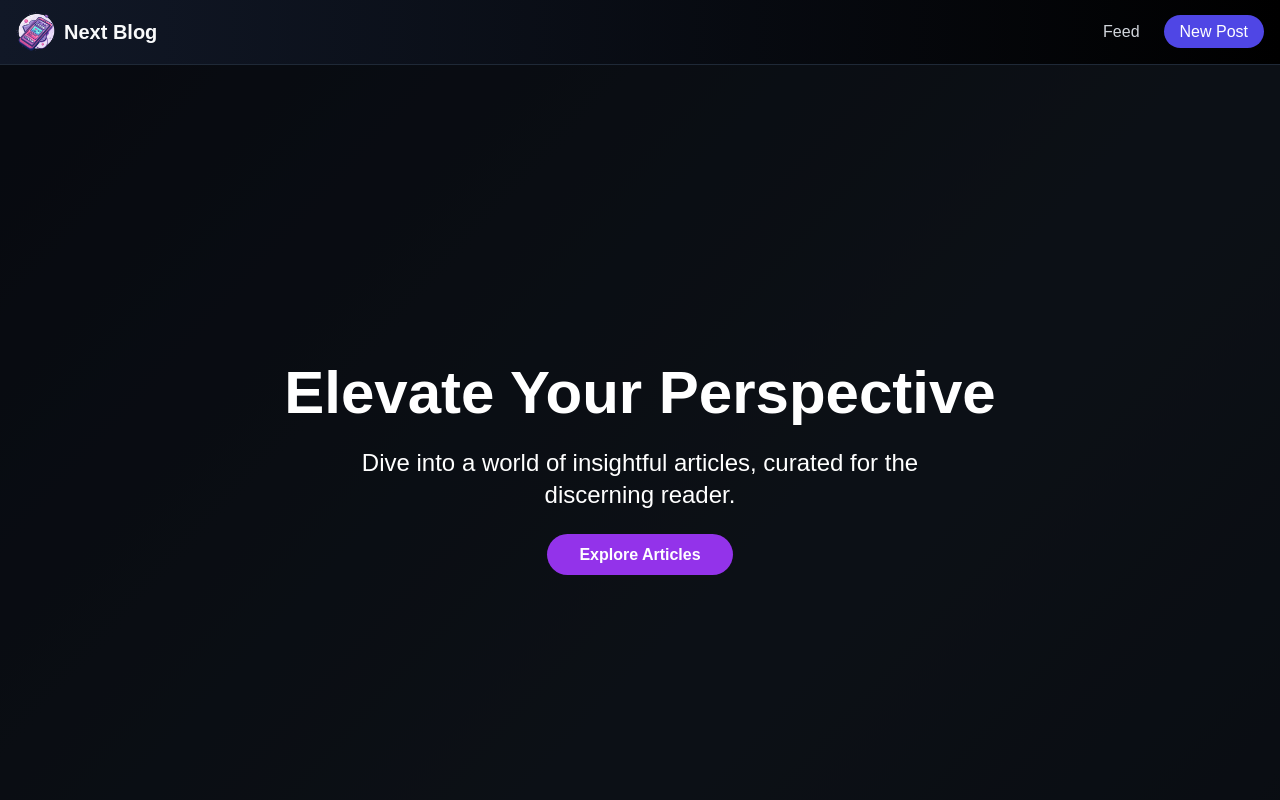
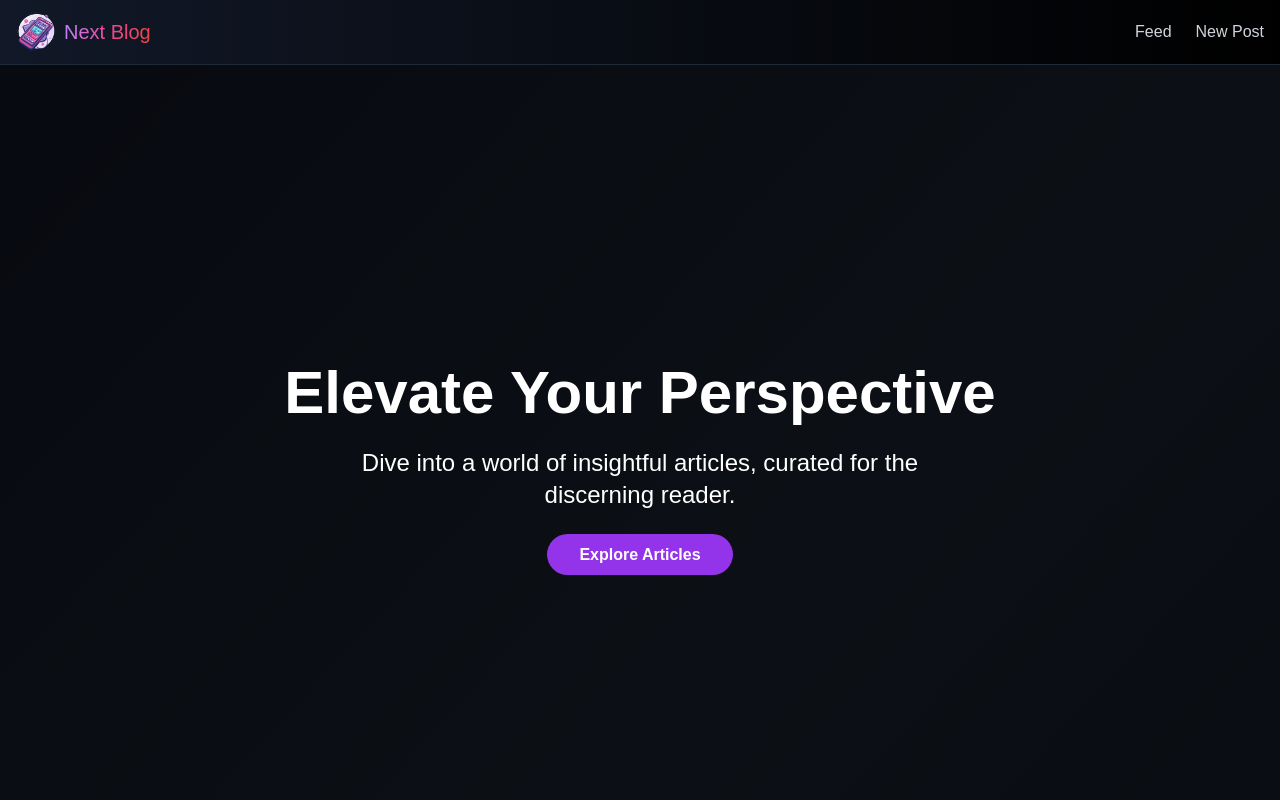
Before and after one commit to sai2963/Next_Blog, a Next.js app: page / in a window 1280 px wide. Shown: the top 800 px of the page. Built offline with nearby package versions, Linux system fonts and the light colour scheme; no server answers; the database is empty.

Commit message:
NavLink and color for Gradient added

```diff
--- a/src/components/header.js
+++ b/src/components/header.js
@@ -2,6 +2,7 @@ import React from 'react';
 import Image from 'next/image';
 import Link from "next/link";
 import logo from '@/assets/logo.png'
+import NavLink from './nav-link';
 
 const Header = () => {
   return (
@@ -9,19 +10,19 @@ const Header = () => {
       <div className="container mx-auto px-4 py-3 flex items-center justify-between">
         <Link href="/" className="flex items-center space-x-2">
           <Image src={logo.src} width={40} height={40} alt="Logo" className="rounded-full" />
-          <span className="text-xl font-bold text-gray-50">Next Blog</span>
+          <span className="text-xl font-extra text-transparent bg-clip-text bg-gradient-to-r from-purple-400 via-pink-500 to-red-500">Next Blog</span>
         </Link>
         <nav>
           <ul className="flex space-x-6">
             <li>
-              <Link href="/feed" className="text-gray-300 hover:text-white transition-colors duration-200 font-medium">
+              <NavLink href="/feed" >
                 Feed
-              </Link>
+              </NavLink>
             </li>
             <li>
-              <Link href="/new-post" className="bg-indigo-600 hover:bg-indigo-700 text-white px-4 py-2 rounded-full transition-colors duration-200 font-medium">
+              <NavLink href="/new-post">
                 New Post
-              </Link>
+              </NavLink>
             </li>
           </ul>
         </nav>
--- /dev/null
+++ b/src/components/nav-link.js
@@ -0,0 +1,19 @@
+'use client'
+import Link from "next/link";
+import { usePathname } from "next/navigation";
+
+export default function NavLink({ href, children }) {
+  const path = usePathname();
+  return (
+    <div>
+      <Link
+        href={href}
+        className={
+          path.startsWith(href)
+            ? "bg-indigo-600 hover:bg-indigo-700 text-white px-4 py-2 rounded-full transition-colors duration-200 font-medium"
+            : "text-gray-300"
+        }
+      >{children}</Link>
+    </div>
+  );
+}
```
